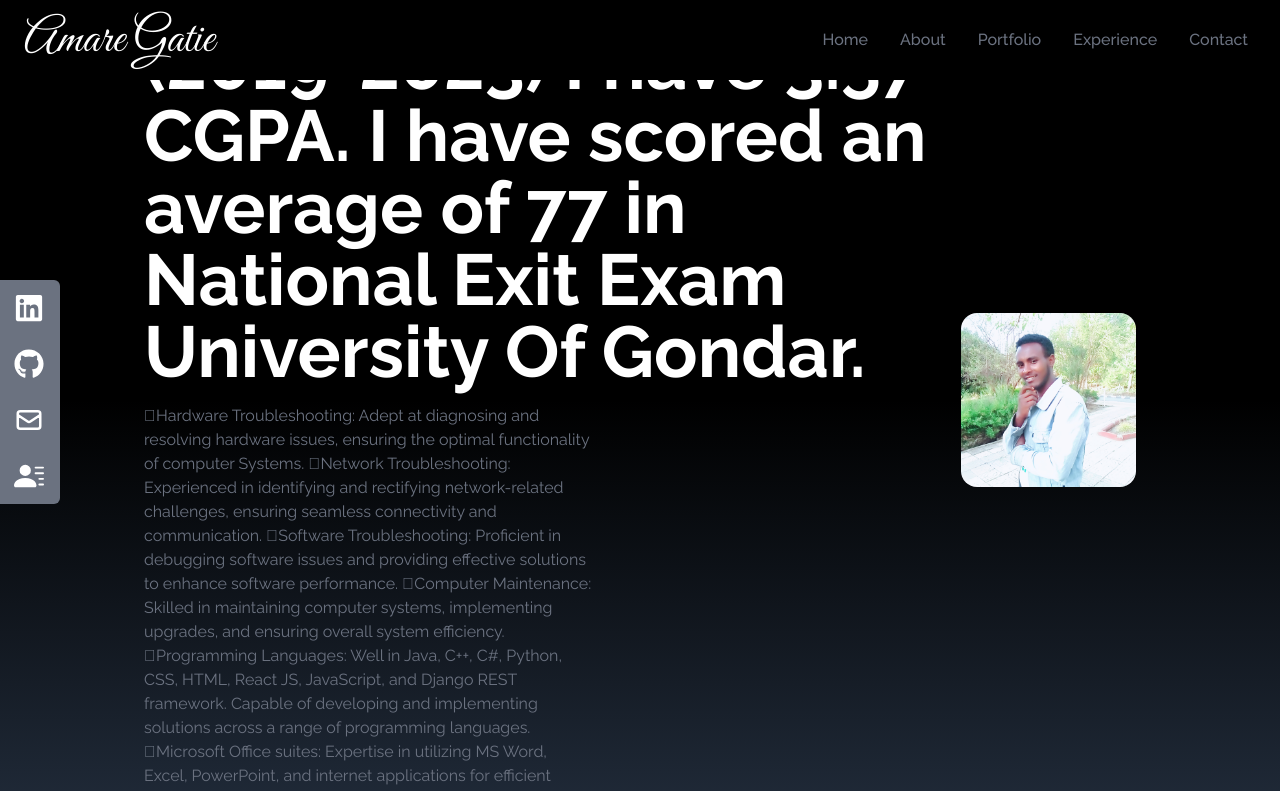
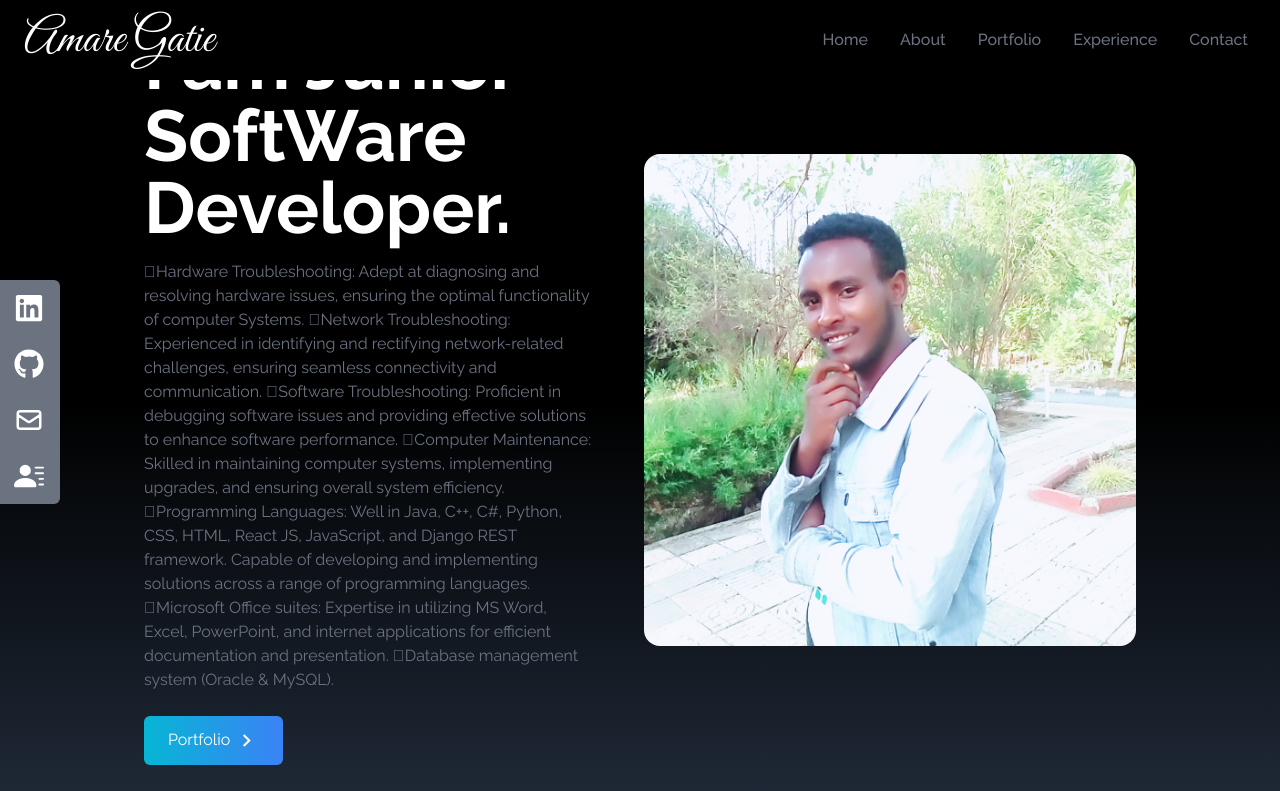
Before and after one commit to amexgete/portfolio-app, a React (Create React App) app: page / in a window 1280 px wide. Shown: the top 791 px of the page. Built offline with nearby package versions, Linux system fonts and the light colour scheme.

Commit message:
Update Home.jsx

```diff
--- a/src/components/Home.jsx
+++ b/src/components/Home.jsx
@@ -12,10 +12,7 @@ const Home = () => {
       <div className="max-w-screen-lg mx-auto flex flex-col items-center justify-center h-full px-4 md:flex-row">
         <div className="flex flex-col justify-center h-full">
           <h2 className="text-4xl sm:text-7xl font-bold text-white">
-Bachelor of Science in Information Systems (2019-2023)
-I have 3.57 CGPA.
-I have scored an average of 77 in National Exit Exam
-University Of  Gondar.
+I am Junior SoftWare Developer.
           </h2>
           <p className="text-gray-500 py-4 max-w-md">
 
```
